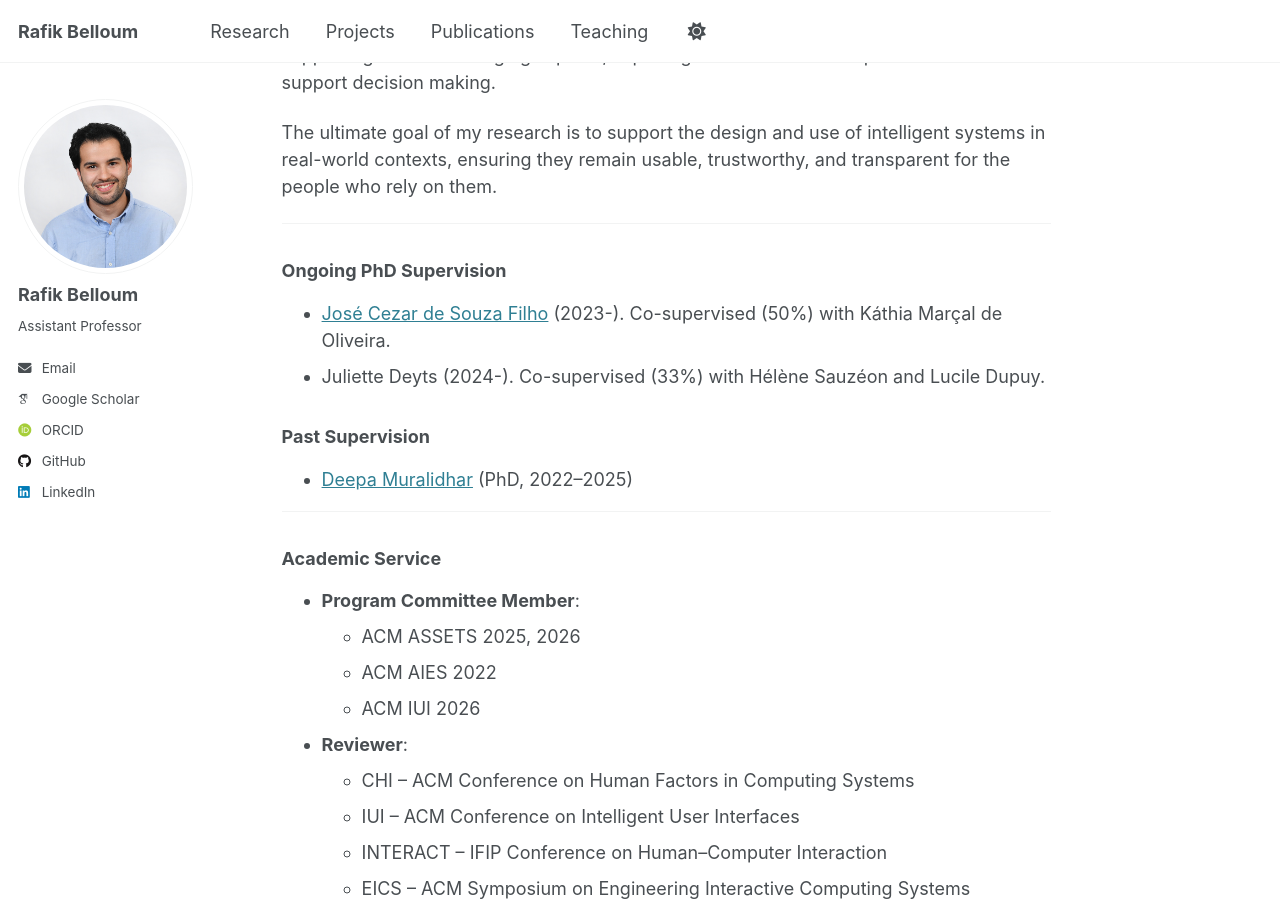
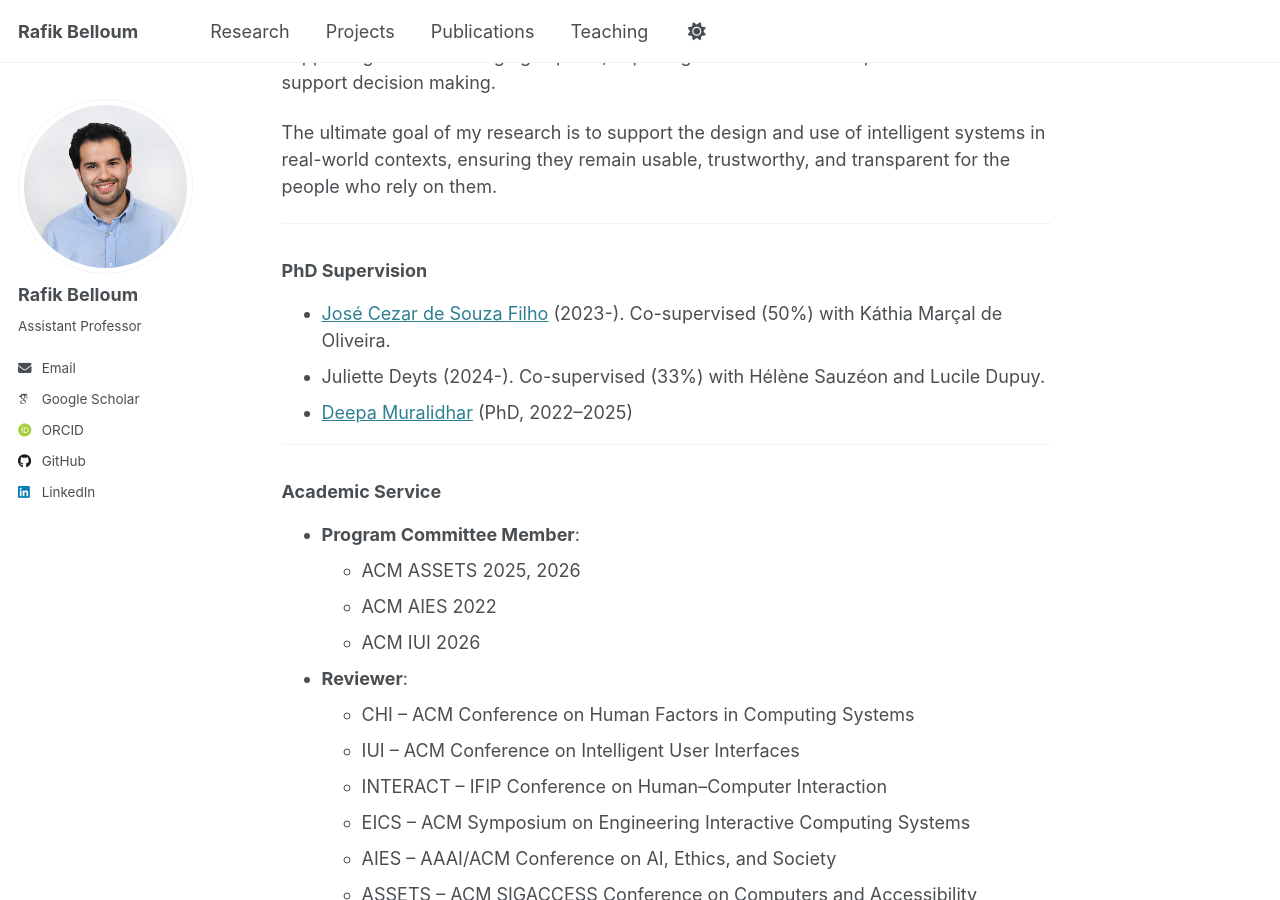
Before and after one commit to rafik-belloum/rafik-belloum.github.io, a Jekyll site: the page built from _pages/research.md, in a window 1280 px wide and 900 px high, scrolled down 456 px. Built offline with Jekyll 4.4.1, drawn with Linux system fonts in a browser that asks for light colours; some web fonts are replaced.

Commit message:
Update research.md

```diff
--- a/_pages/research.md
+++ b/_pages/research.md
@@ -31,13 +31,10 @@ I have established collaborations with cognitive psychology and gerontology team
 
 ---
 
-### Ongoing PhD Supervision
+### PhD Supervision
 
 - [José Cezar de Souza Filho](https://www.researchgate.net/profile/Jose-Cezar-De-Souza-Filho) (2023-). Co-supervised (50%) with Káthia Marçal de Oliveira.
 - Juliette Deyts (2024-). Co-supervised (33%) with Hélène Sauzéon and Lucile Dupuy.
-
-### Past Supervision
-
 - [Deepa Muralidhar](https://provost.gsu.edu/2024/12/09/faculty-spotlight-deepa-muralidhar/) (PhD, 2022–2025)
 
 ---
```
